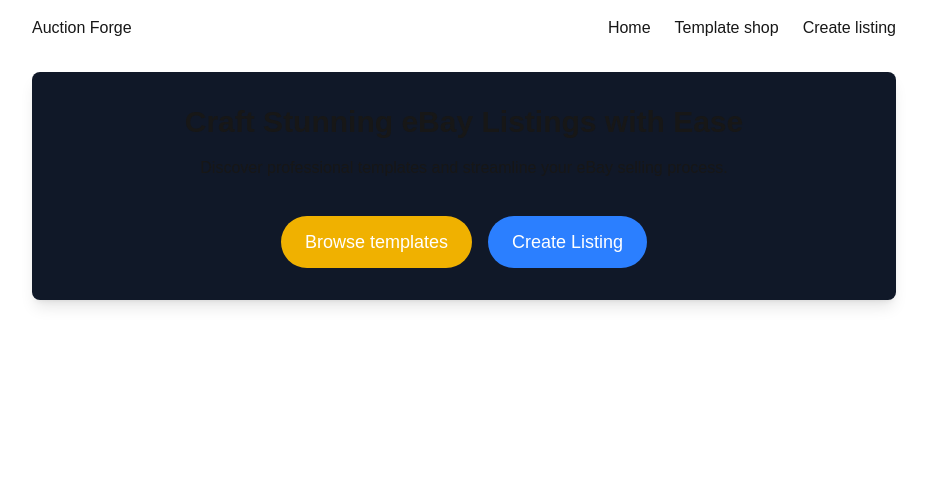
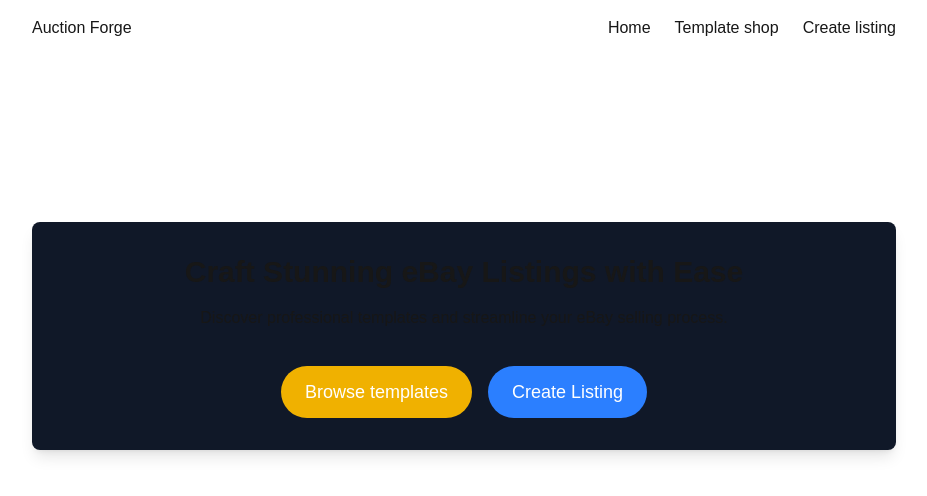
Before and after one commit to Isuu1/auctionforge, a Next.js app: page / in a window 1280 px wide. Shown: the top 496 px of the page, without its empty margins (176-1103 px from the left). Built offline with nearby package versions, Linux system fonts and the light colour scheme.

Commit message:
Applied  global page class

```diff
--- a/app/page.tsx
+++ b/app/page.tsx
@@ -2,7 +2,7 @@ import CallToActions from "@/features/landing-page/components/CallToActions";
 
 export default function Home() {
   return (
-    <div className="p-4">
+    <div className="page">
       <CallToActions />
     </div>
   );
--- a/shared/styles/globals.css
+++ b/shared/styles/globals.css
@@ -45,6 +45,8 @@ a {
   width: 100%;
   margin: 0 auto;
   min-height: 100vh;
+  display: flex;
+  flex-direction: column;
 }
 
 @media (min-width: 768px) {
@@ -64,3 +66,8 @@ a {
     width: 70%;
   }
 }
+
+.page {
+  padding: 1rem;
+  margin-top: 150px;
+}
```
